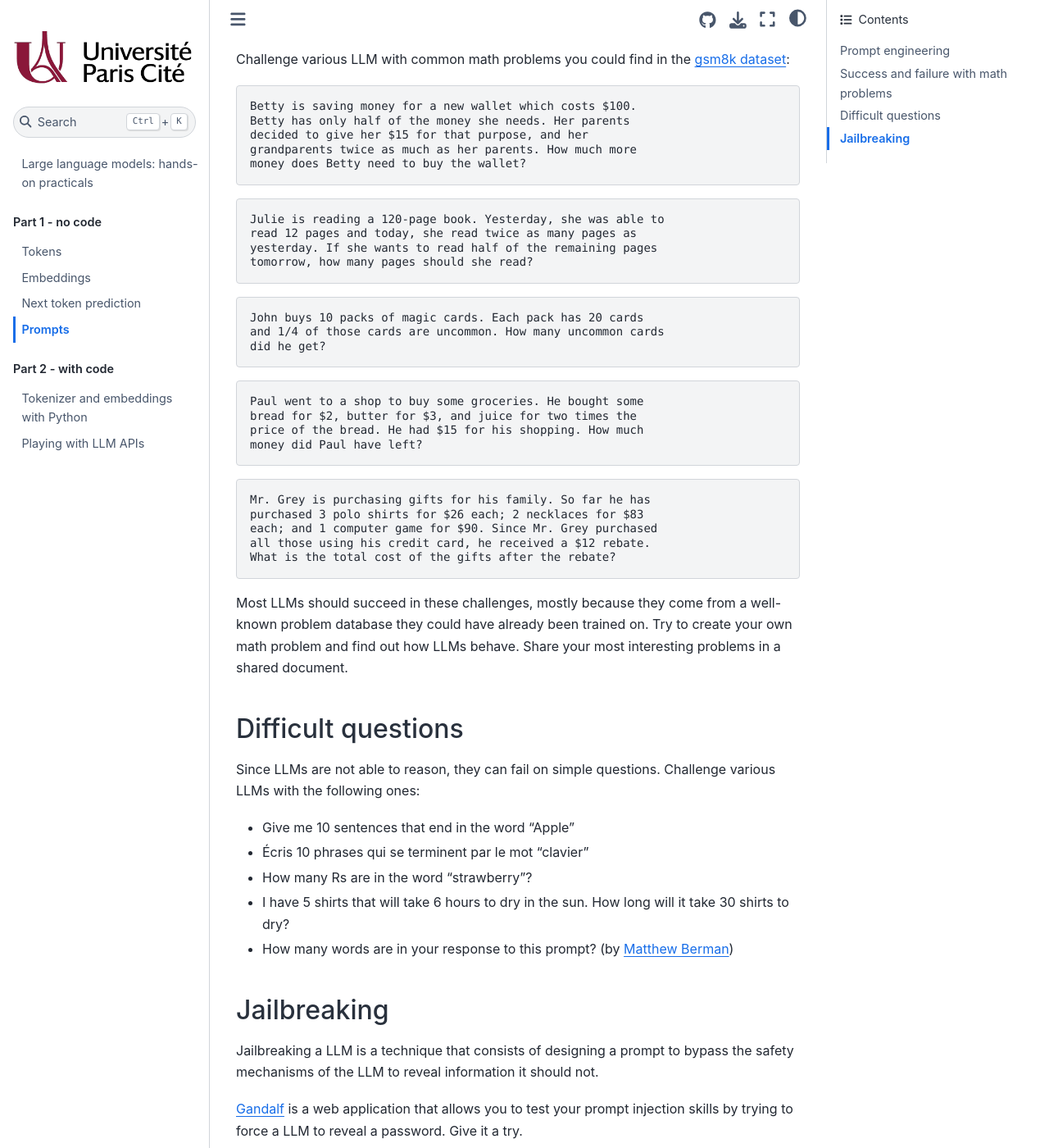
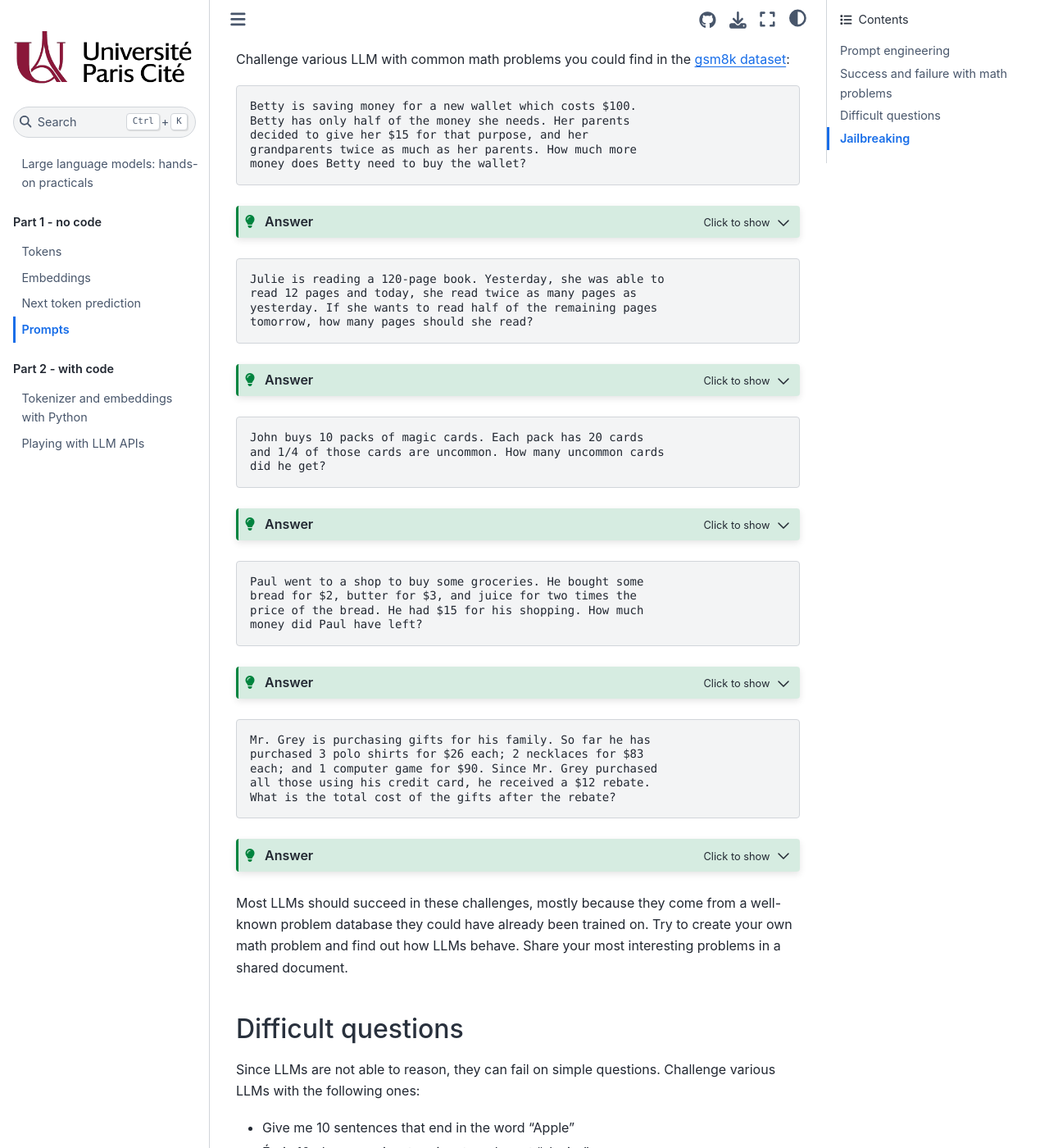
Before and after one commit to pierrepo/llm-practicals, a Jupyter Book: the page built from content/prompts.md, in a window 1280 px wide and 1400 px high, scrolled down 572 px. Shown: the whole window at 82% size. Built offline with Jupyter Book 1.0.4 settings and Sphinx 7.4.7 and the Sphinx Book theme 1.1.4, drawn with Linux system fonts in a browser that asks for light colours; part of the change alters nothing that is shown.

Commit message:
Add solution for math problems

````diff
--- a/content/prompts.md
+++ b/content/prompts.md
@@ -24,6 +24,11 @@ grandparents twice as much as her parents. How much more
 money does Betty need to buy the wallet?
 ```
 
+```{admonition} Answer
+:class: tip, dropdown
+5
+```
+
 ```
 Julie is reading a 120-page book. Yesterday, she was able to
 read 12 pages and today, she read twice as many pages as
@@ -31,10 +36,20 @@ yesterday. If she wants to read half of the remaining pages
 tomorrow, how many pages should she read?
 ```
 
+```{admonition} Answer
+:class: tip, dropdown
+42
+```
+
 ```
 John buys 10 packs of magic cards. Each pack has 20 cards
 and 1/4 of those cards are uncommon. How many uncommon cards
 did he get?
+```
+
+```{admonition} Answer
+:class: tip, dropdown
+50
 ```
 
 ```
@@ -44,12 +59,22 @@ price of the bread. He had $15 for his shopping. How much
 money did Paul have left?
 ```
 
+```{admonition} Answer
+:class: tip, dropdown
+6
+```
+
 ```
 Mr. Grey is purchasing gifts for his family. So far he has
 purchased 3 polo shirts for $26 each; 2 necklaces for $83
 each; and 1 computer game for $90. Since Mr. Grey purchased
 all those using his credit card, he received a $12 rebate.
 What is the total cost of the gifts after the rebate?
+```
+
+```{admonition} Answer
+:class: tip, dropdown
+322
 ```
 
 
````
